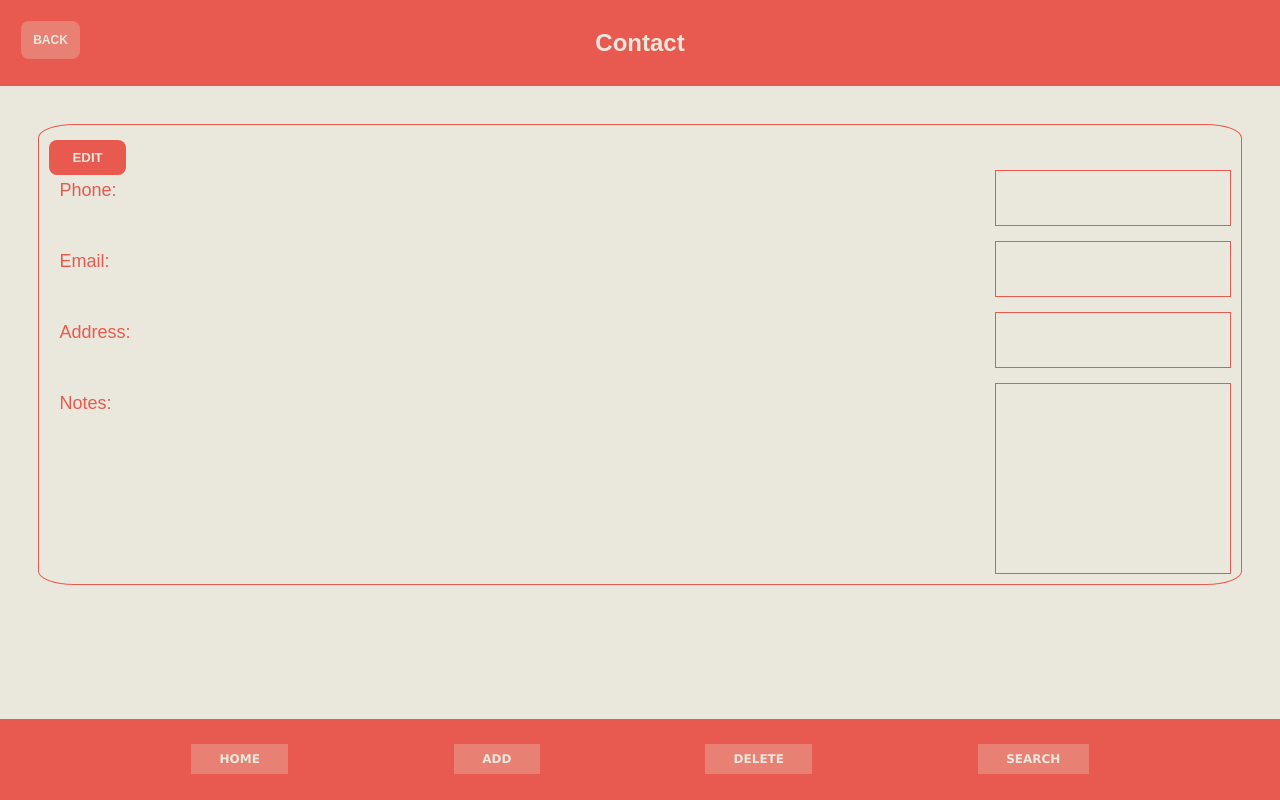
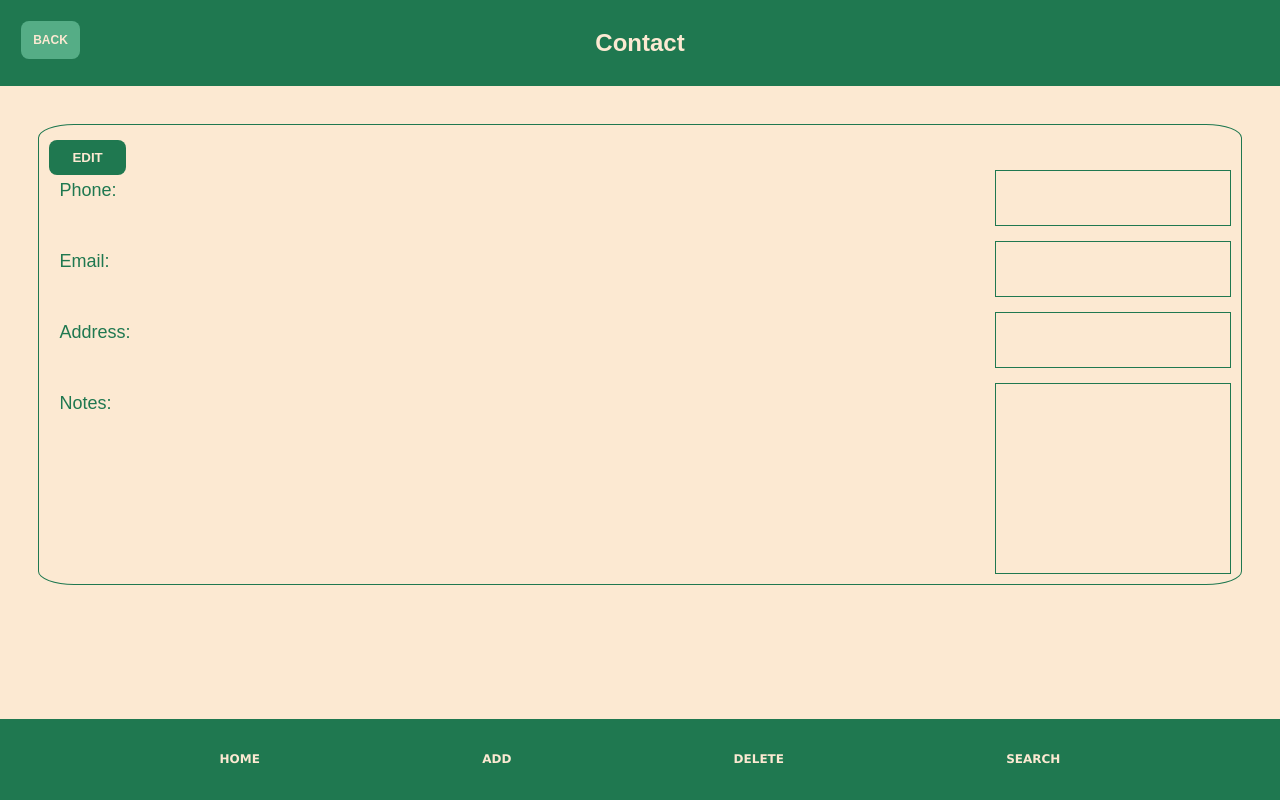
Before and after one commit to software-students-fall2023/2-web-app-exercise-leftovers2, a Flask app: page /individual_view in a window 1280 px wide. Run offline with Flask 3, Linux system fonts and the light colour scheme; the visitor is signed in with stand-in values (Sample User, id 1).

Commit message:
Changed color theme

```diff
--- a/static/css/style.css
+++ b/static/css/style.css
@@ -1,9 +1,9 @@
 :root {
-	--color1: #eae7dc;
+	--color1: #fce9d2;
 	--color2: #d8c3a5;
-	--color3: #8e8d8a;
-	--color4: #e98074;
-	--color5: #e85a4f;
+	--color3: #101010;
+	--color4: #55ad86;
+	--color5: #1f7850;
 
 	--font1: "Inter var";
 	--font2: "Helvetica Neue";
@@ -38,7 +38,7 @@ footer {
 }
 
 .footerButton {
-	background-color: var(--color4);
+	background-color: var(--color5);
 	padding-left: 1%;
 	padding-right: 1%;
 	font-family: var(--font3);
@@ -287,7 +287,7 @@ hr {
 }
 
 .content {
-	color: var(--color5);
+	color: var(--color3);
 
 	height: fit-content;
 	border-radius: 10px;
```
